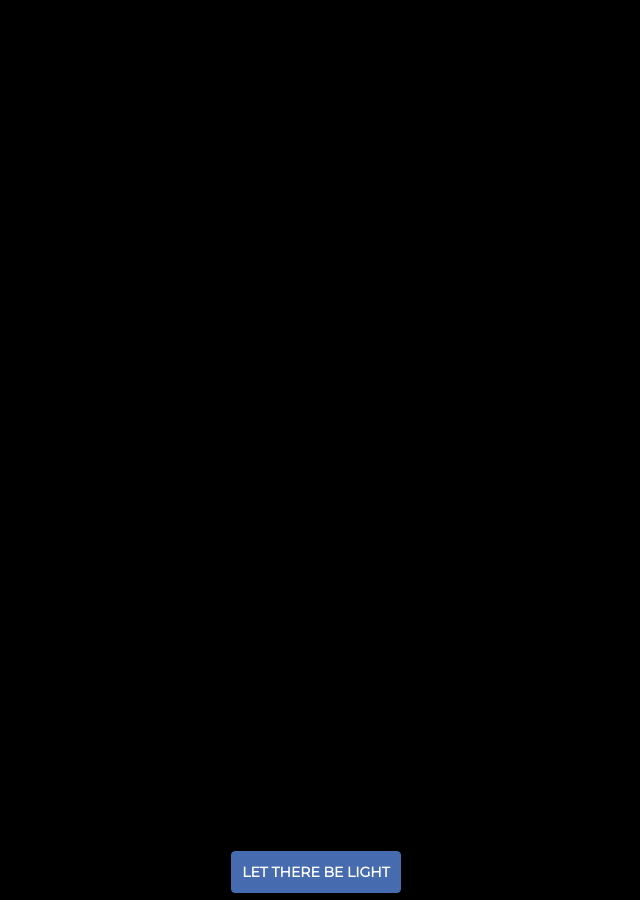
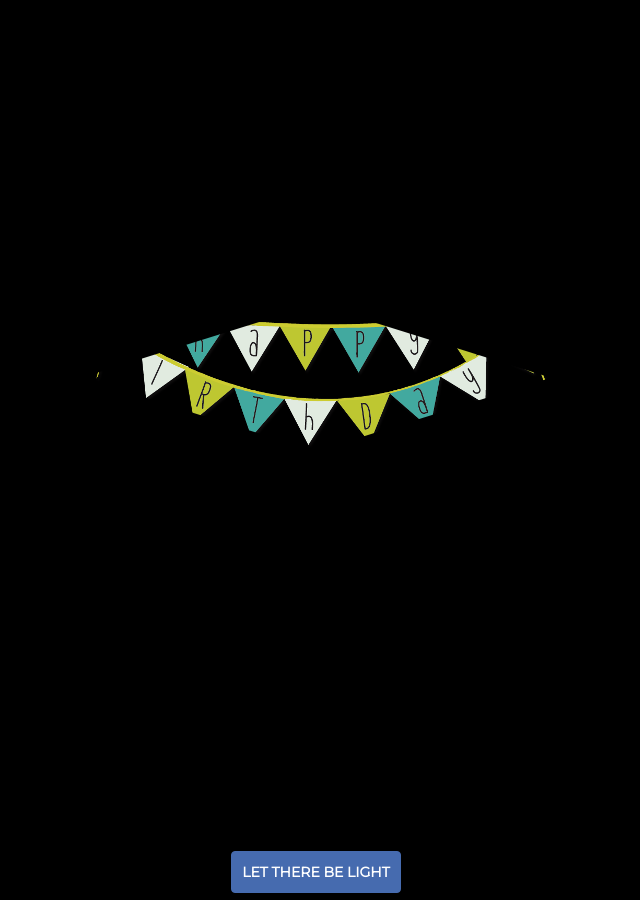
Before and after one commit to vansha10/vansha10.github.io, a Jekyll site: the page shriya/index.html, which Jekyll copies as it is, in a window 1280 px wide. Shown: the whole page, without its empty margins (324-964 px from the left). Built offline with Jekyll 4.4.1, drawn with Linux system fonts in a browser that asks for light colours; nearby versions of some CDN libraries.

Commit message:
Fix background and banner issue

```diff
--- a/shriya/index.html
+++ b/shriya/index.html
@@ -81,7 +81,7 @@
 		</div>
 		<div class="row">
 			<div class="col-md-12 text-center">
-				<img src="banner.png" class="bannar">
+				<img src="banner.png">
 			</div>
 		</div>
         <div class="row gallery-show-hide" id="gallery-show-hide">
--- a/shriya/stylesheet.css
+++ b/shriya/stylesheet.css
@@ -1,5 +1,5 @@
 body {
-	/*background-color: #FFDAB9;	*/
+	/*background-color: #dea4cd;	*/
 	background-color: #000;
 	-webkit-transition:background-color linear 5s;
 	-moz-transition:background-color linear 5s;
@@ -25,90 +25,90 @@
 
 @-webkit-keyframes peach_alive {
 	0%{
-		background-color: #FFDAB9;
+		background-color: #dea4cd;
 	}
 	25%{
 		background-color: #FFE4B5;
 	}
 	50%{
-		background-color: #FFDAB9;
+		background-color: #dea4cd;
 	}
 	75%{
 		background-color: #FFEFD5;
 	}
 	100%{
-		background-color: #FFDAB9;
+		background-color: #dea4cd;
 	}
 }
 @-moz-keyframes peach_alive {
 	0%{
-		background-color: #FFDAB9;
+		background-color: #dea4cd;
 	}
 	25%{
 		background-color: #FFE4B5;
 	}
 	50%{
-		background-color: #FFDAB9;
+		background-color: #dea4cd;
 	}
 	75%{
 		background-color: #FFEFD5;
 	}
 	100%{
-		background-color: #FFDAB9;
+		background-color: #dea4cd;
 	}
 }
 
 @-o-keyframes peach_alive {
 	0%{
-		background-color: #FFDAB9;
+		background-color: #dea4cd;
 	}
 	25%{
 		background-color: #FFE4B5;
 	}
 	50%{
-		background-color: #FFDAB9;
+		background-color: #dea4cd;
 	}
 	75%{
 		background-color: #FFEFD5;
 	}
 	100%{
-		background-color: #FFDAB9;
+		background-color: #dea4cd;
 	}
 }
 
 @-ms-keyframes peach_alive {
 	0%{
-		background-color: #FFDAB9;
+		background-color: #dea4cd;
 	}
 	25%{
 		background-color: #FFE4B5;
 	}
 	50%{
-		background-color: #FFDAB9;
+		background-color: #dea4cd;
 	}
 	75%{
 		background-color: #FFEFD5;
 	}
 	100%{
-		background-color: #FFDAB9;
+		background-color: #dea4cd;
 	}
 }
 
 @keyframes peach_alive {
 	0%{
-		background-color: #FFDAB9;
+		background-color: #dea4cd;
 	}
 	25%{
 		background-color: #FFE4B5;
 	}
 	50%{
-		background-color: #FFDAB9;
+		background-color: #dea4cd;
 	}
 	75%{
 		background-color: #FFEFD5;
 	}
 	100%{
-		background-color: #FFDAB9;
+		background-color: #dea4cd;
 	}
 }
 
```
